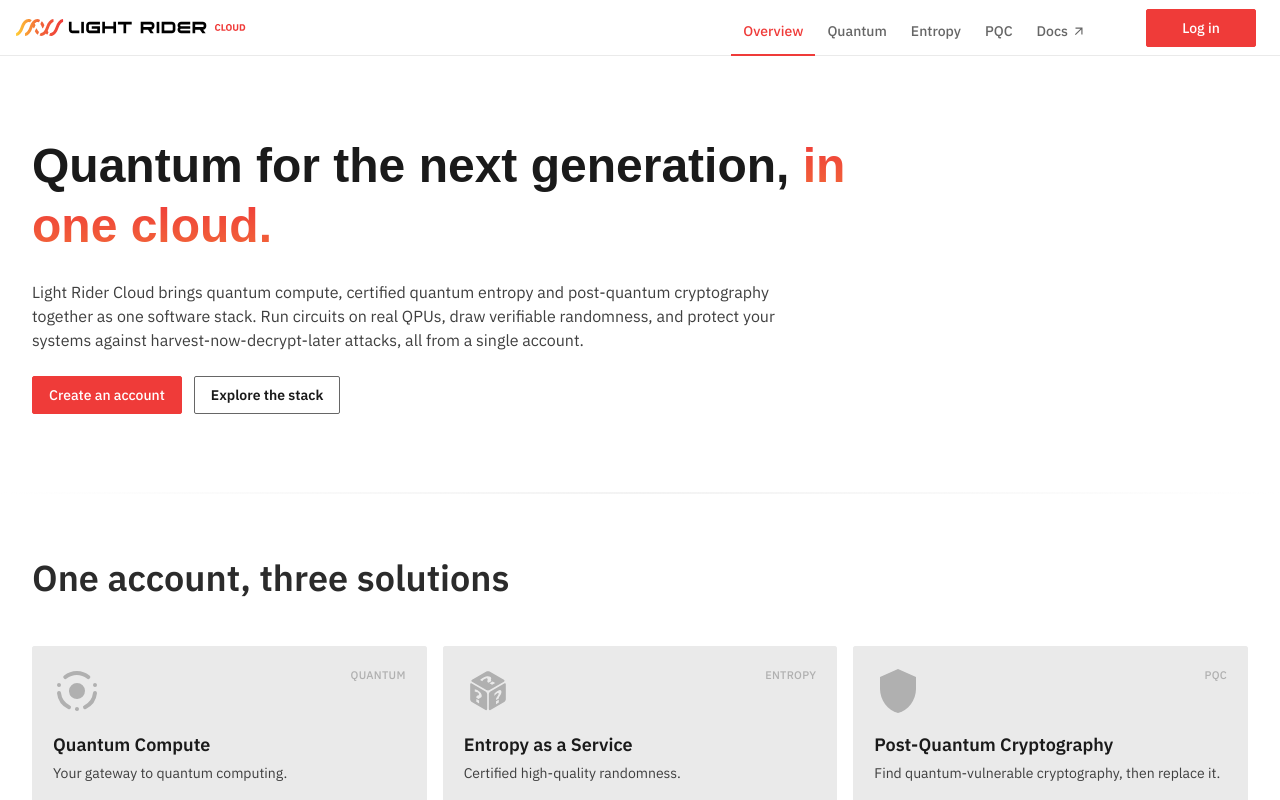
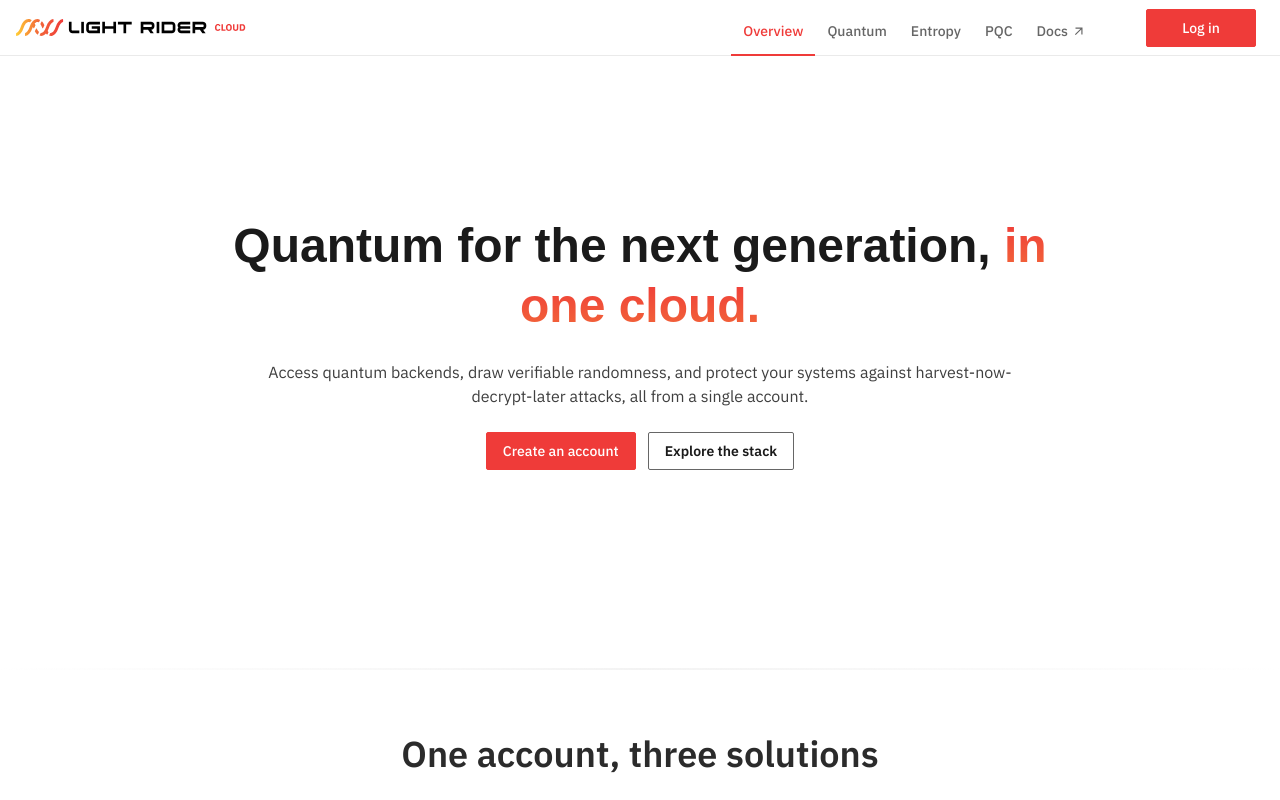
Before and after one commit to lightriderinc/lr_cloud, a Next.js app: page / in a window 1280 px wide. Built offline with nearby package versions, Linux system fonts and the light colour scheme; no server answers; a web font is replaced by a local one; what @dicebear/styles would draw is missing.

Commit message:
fix: updated landing page + hero

```diff
--- a/src/app/page.tsx
+++ b/src/app/page.tsx
@@ -38,15 +38,13 @@ const ACCOUNT_FEATURES = [
 export default function Home() {
   return (
     <div className="animate-fade-in-up">
-      <PageHero>
+      <PageHero centered>
         <h1 className="hero-large max-w-4xl font-semibold leading-tight text-gray-800">
           Quantum for the next generation,{" "}
           <span className="text-brand-gradient">in one cloud.</span>
         </h1>
         <p className="max-w-3xl text-gray-600">
-          Light Rider Cloud brings quantum compute, certified quantum entropy
-          and post-quantum cryptography together as one software stack. Run
-          circuits on real QPUs, draw verifiable randomness, and protect your
+          Access quantum backends, draw verifiable randomness, and protect your
           systems against harvest-now-decrypt-later attacks, all from a single
           account.
         </p>
@@ -58,9 +56,14 @@ export default function Home() {
         </div>
       </PageHero>
 
-      <div className="mx-auto flex max-w-7xl flex-col gap-20 py-14">
+      <div className="mx-auto flex max-w-7xl flex-col gap-50 py-14">
         <section id="solutions" className="scroll-mt-6 mb-12">
-          <SectionHeading title="One account, three solutions" />
+          <div className="flex w-full items-center justify-center">
+            <SectionHeading
+              title="One account, three solutions"
+              centered
+            />
+          </div>
           <div className="grid gap-4 md:grid-cols-3">
             {SOLUTION_LIST.map((s) => (
               <SolutionCard key={s.slug} solution={s} />
@@ -72,21 +75,16 @@ export default function Home() {
           id="stack"
           className="grid scroll-mt-6 gap-10 lg:grid-cols-[2fr_3fr]"
         >
-          <SectionHeading
-            title="How it fits together"
-          >
-            Quantum processors and
-            error-corrected circuits are among the sources behind the entropy
-            service. Verified entropy seeds the post-quantum keys that
-            protect your applications.
+          <SectionHeading title="How it fits together">
+            Quantum processors and error-corrected circuits are among the
+            sources behind the entropy service. Verified entropy seeds the
+            post-quantum keys that protect your applications.
           </SectionHeading>
           <StackDiagram />
         </section>
 
         <section>
-          <SectionHeading title="Everything in one place">
-            Your account, credits and keys work across every platform.
-          </SectionHeading>
+          <SectionHeading title="Everything in one place" />
           <ul className="grid gap-4 md:grid-cols-3">
             {ACCOUNT_FEATURES.map(
               ({ title, description, href, icon: Icon }) => (
--- a/src/components/solutions/PageHero.tsx
+++ b/src/components/solutions/PageHero.tsx
@@ -2,9 +2,9 @@ import type { ReactNode } from "react";
 
 // Full-bleed hero over the LR grid backdrop. The negative margins cancel
 // <main>'s padding so the backdrop and bottom border reach the edges.
-export default function PageHero({ children }: { children: ReactNode }) {
+export default function PageHero({ children, centered }: { children: ReactNode; centered?: boolean }) {
   return (
-    <section className="relative isolate -mx-4 -mt-6 overflow-hidden px-4 pt-12 pb-14 lg:-mx-8 lg:px-8 lg:pt-20 lg:pb-20">
+    <section className={`relative isolate -mx-4 -mt-6 overflow-hidden  ${centered ? "items-center justify-center text-center px-4 pt-20 pb-24 lg:-mx-8 lg:px-8 lg:pt-40 lg:pb-50" : "px-4 pt-12 pb-14 lg:-mx-8 lg:px-8 lg:pt-20 lg:pb-20"}`}>
       {/* <Image
         src="/LR-grid-bg.svg"
         alt=""
@@ -14,7 +14,9 @@ export default function PageHero({ children }: { children: ReactNode }) {
         priority
         className="pointer-events-none absolute top-0 -right-24 -z-10 hidden h-full min-h-[480px] w-auto select-none opacity-60 md:block"
       /> */}
-      <div className="mx-auto flex max-w-7xl flex-col gap-6">{children}</div>
+      <div className={`mx-auto flex max-w-7xl flex-col gap-6 ${centered ? "items-center" : ""}`}>
+        {children}
+      </div>
       {/* Bottom border that fades out toward the edges. */}
       <div
         aria-hidden="true"
--- a/src/components/solutions/SectionHeading.tsx
+++ b/src/components/solutions/SectionHeading.tsx
@@ -4,13 +4,15 @@ export default function SectionHeading({
   eyebrow,
   title,
   children,
+  centered,
 }: {
   eyebrow?: string;
   title: string;
   children?: ReactNode;
+  centered?: boolean;
 }) {
   return (
-    <div className="mb-12 max-w-2xl">
+    <div className={`mb-12 max-w-2xl ${centered ? "flex flex-col items-center justify-center text-center" : ""}`}>
       <p className="mb-2 text-xs font-medium tracking-wider color-brand-primary">
         {eyebrow}
       </p>
```
